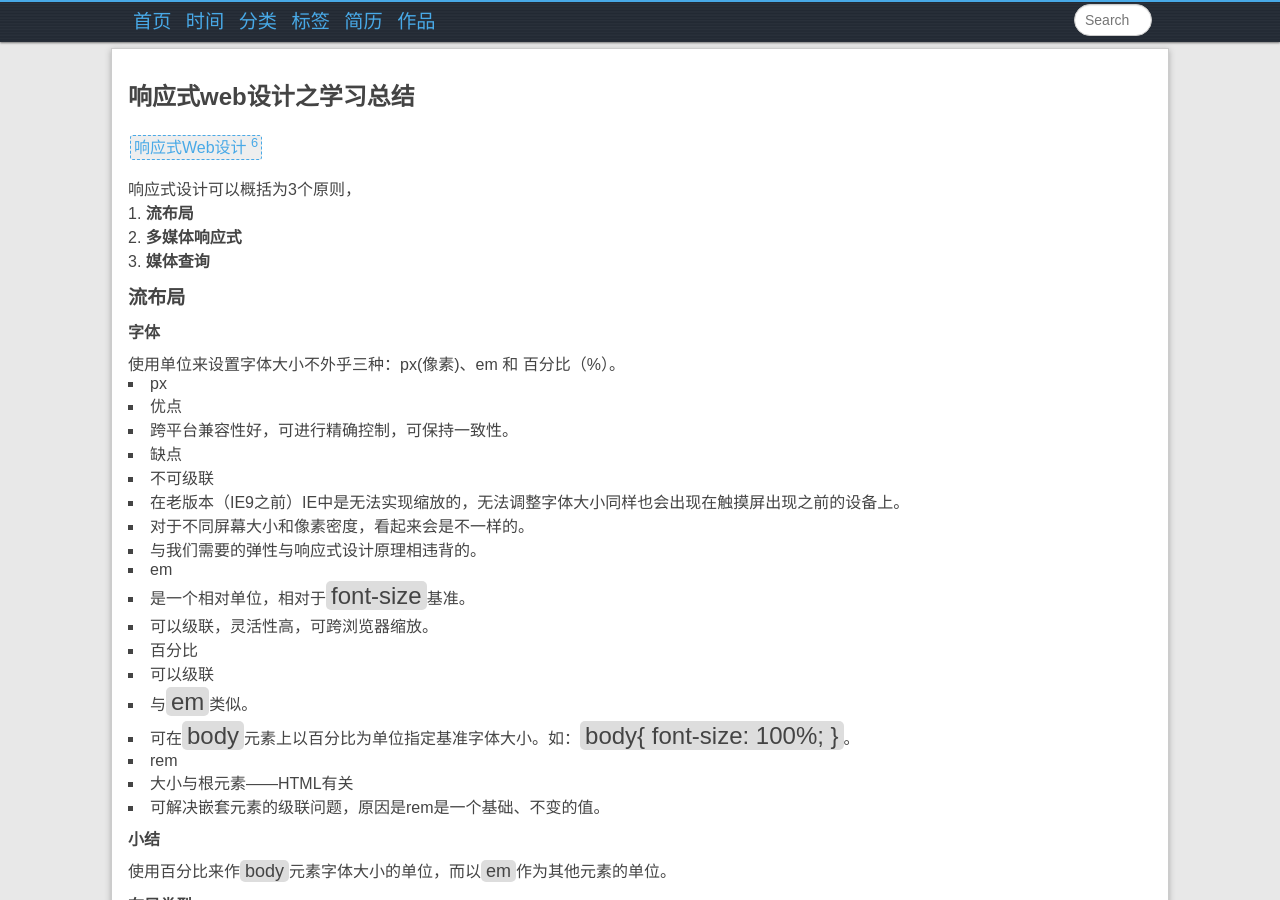
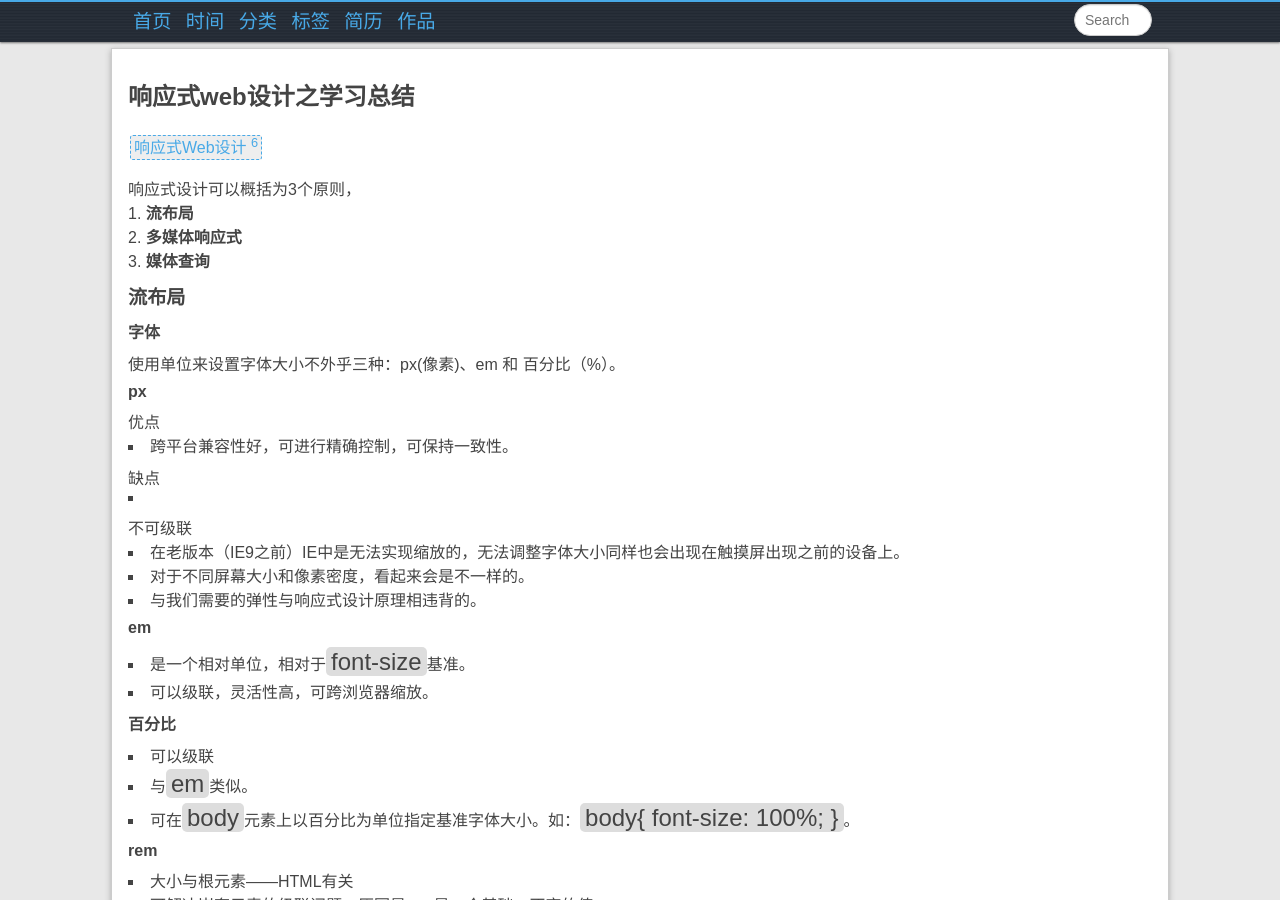
Before and after one commit to pigerla/pigerla.github.com, a Jekyll site: the page built from _posts/2014-04-18-响应式web设计之学习总结.md, in a window 1280 px wide and 900 px high. Built offline with Jekyll 4.4.1, drawn with Linux system fonts in a browser that asks for light colours; comment, search, counter and statistics services are not loaded.

Commit message:
modify the post

```diff
--- a/_posts/2014-04-18-响应式web设计之学习总结.md
+++ b/_posts/2014-04-18-响应式web设计之学习总结.md
@@ -19,24 +19,35 @@ tags : [响应式Web设计]
 
 使用单位来设置字体大小不外乎三种：px(像素)、em 和 百分比（%）。
 
-- px
-	- 优点
-		- 跨平台兼容性好，可进行精确控制，可保持一致性。
-	- 缺点
-		- 不可级联
-		- 在老版本（IE9之前）IE中是无法实现缩放的，无法调整字体大小同样也会出现在触摸屏出现之前的设备上。
-		- 对于不同屏幕大小和像素密度，看起来会是不一样的。
-		- 与我们需要的弹性与响应式设计原理相违背的。
-- em
-	- 是一个相对单位，相对于`font-size`基准。
-	- 可以级联，灵活性高，可跨浏览器缩放。
-- 百分比
-	- 可以级联
-	- 与`em`类似。
-	- 可在`body`元素上以百分比为单位指定基准字体大小。如：`body{ font-size: 100%; }`。
-- rem
-	- 大小与根元素——HTML有关
-	- 可解决嵌套元素的级联问题，原因是rem是一个基础、不变的值。
+#### px ####
+
+优点
+
+- 跨平台兼容性好，可进行精确控制，可保持一致性。
+
+缺点
+
+- 不可级联
+
+- 在老版本（IE9之前）IE中是无法实现缩放的，无法调整字体大小同样也会出现在触摸屏出现之前的设备上。
+- 对于不同屏幕大小和像素密度，看起来会是不一样的。
+- 与我们需要的弹性与响应式设计原理相违背的。
+
+#### em ####
+
+- 是一个相对单位，相对于`font-size`基准。
+- 可以级联，灵活性高，可跨浏览器缩放。
+
+#### 百分比 ####
+
+- 可以级联
+- 与`em`类似。
+- 可在`body`元素上以百分比为单位指定基准字体大小。如：`body{ font-size: 100%; }`。
+
+#### rem ####
+
+- 大小与根元素——HTML有关
+- 可解决嵌套元素的级联问题，原因是rem是一个基础、不变的值。
 
 #### 小结 ####
 
```
